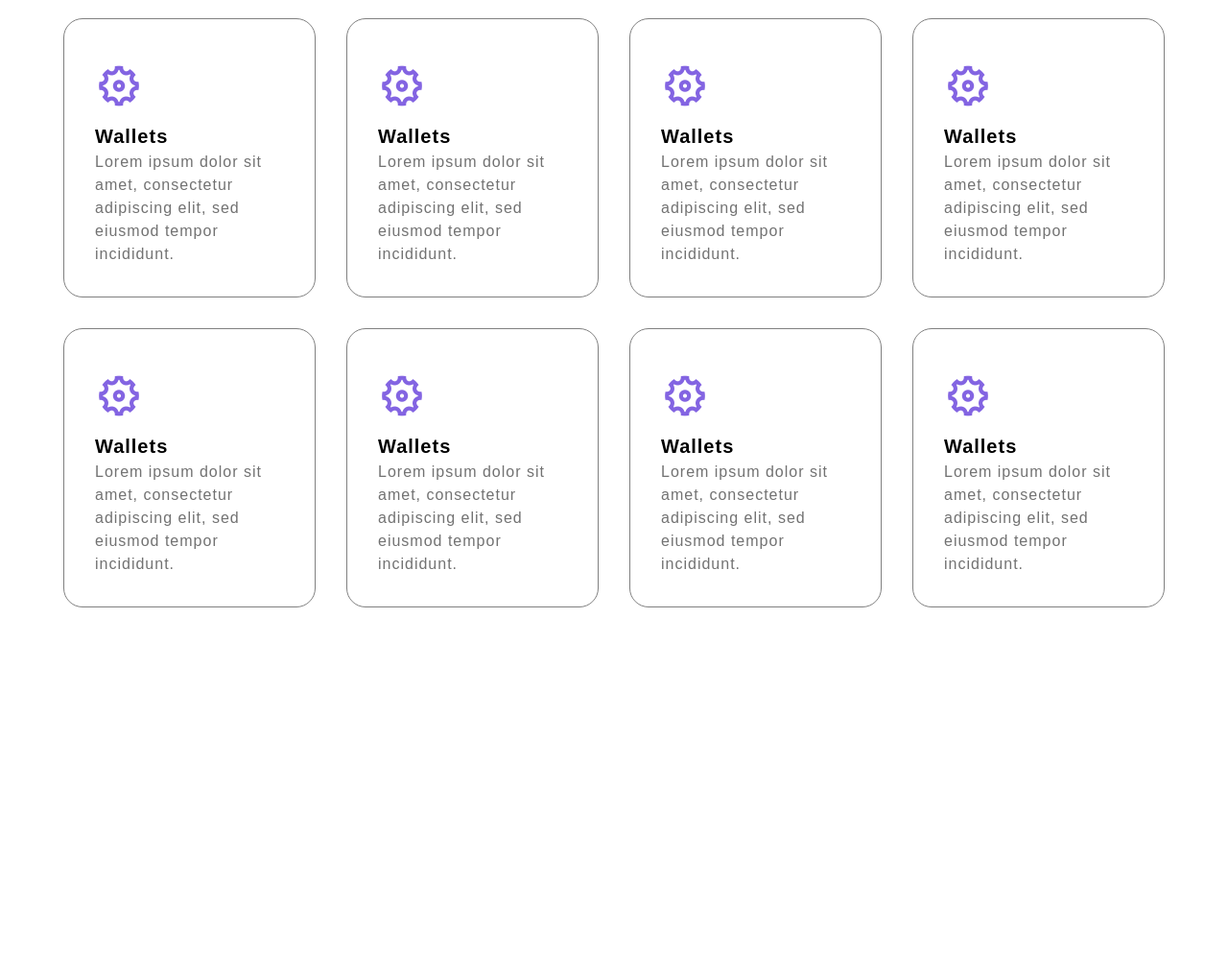
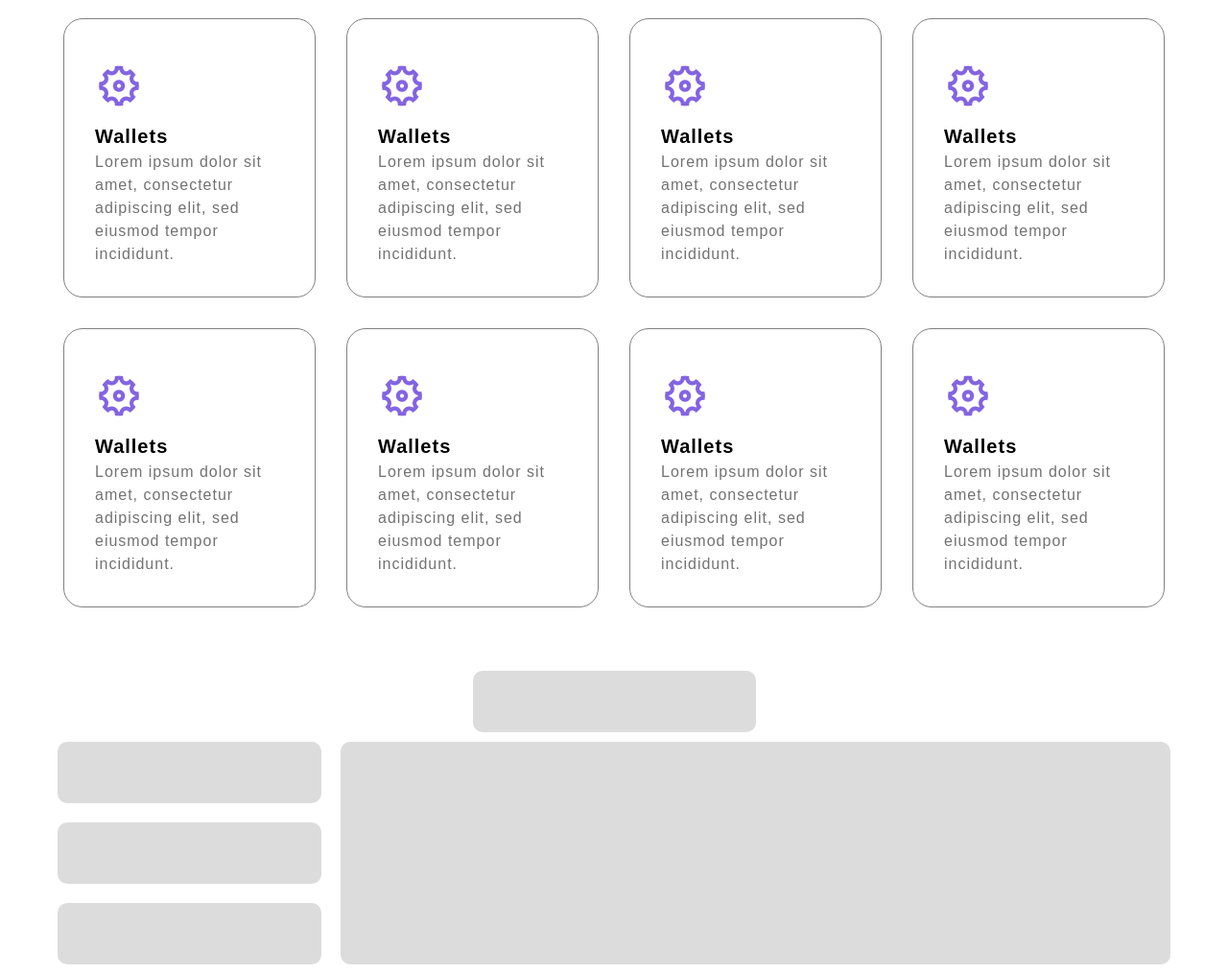
Before and after one commit to rwbn9890/fsd-5-css, a plain HTML site: page 19_CSS_wireframe/index.html in a window 1280 px wide. Shown: the part 589-1604 px from the top of the page at 96% size. Before the commit the page ends 1288 px from the top, so only its background shows below. Drawn offline with nearby package versions, Linux system fonts and the light colour scheme.

Commit message:
navbar and wireframe

```diff
--- a/19_CSS_wireframe/index.html
+++ b/19_CSS_wireframe/index.html
@@ -109,6 +109,31 @@
     </section>
 
 
+    <section>
+        <div class="container">
+            <div class="w-25 p-32 box mx-auto"></div>
+        </div>
+        <div class="container">
+           <div class="d-flex">
+            <div class="w-25">
+                <div class="p-10">
+                    <div class="box p-32"></div>
+                </div>
+                <div class="p-10">
+                    <div class="box p-32"></div>
+                </div>
+                <div class="p-10">
+                    <div class="box p-32"></div>
+                </div>
+            </div>
+            <div class="w-75 p-10">
+                <div class="box h-100"></div>
+            </div>
+           </div>
+        </div>
+    </section>
+
+
 
 </body>
 </html>
--- a/19_CSS_wireframe/style.css
+++ b/19_CSS_wireframe/style.css
@@ -103,11 +103,21 @@
     margin-bottom: 32px;
 }
 
-
+.box{
+    background-color: gainsboro;
+    border-radius: 10px;
+}
+.mx-auto{
+    margin: auto;
+}
 
 .p-16{
     padding: 16px;
 
+}
+
+.p-10{
+    padding: 10px;
 }
 
 .p-32{
@@ -123,8 +133,15 @@
 .w-25{
     width: 25%;
 }
+.w-75{
+    width: 75%;
+}
 
 
+
+.h-100{
+    height: 100%;
+}
 
 
 .img-fluid{
--- /dev/null
+++ b/20_CSS_navbar/navbar.css
@@ -0,0 +1,59 @@
+*{
+    padding: 0;
+    margin: 0;
+    box-sizing: border-box;
+    font-family: sans-serif;
+}
+
+#header{
+box-shadow: rgba(0, 0, 0, 0.16) 0px 1px 4px;
+position: fixed;
+top: 0px;
+left: 0px;
+width: 100%;
+}
+.navbar{
+    max-width: 1320px;
+    margin: auto;
+    display: flex;
+    justify-content: space-between;
+    align-items: center;
+
+}
+
+.container{
+    max-width: 1320px;
+    margin:50px auto;
+    margin-top: 100px;
+    border: 1px solid green;
+    flex-wrap: wrap;
+}
+
+.logo img{
+    object-fit: cover;
+    object-position: center;
+    width:200px;
+     height:70px
+}
+
+.nav{
+    border: 1px solid green;
+    display: flex;
+    gap: 30px;
+    align-items: center;
+}
+
+.nav a{
+    text-decoration: none;
+    color: black;
+    font-weight: 600;
+}
+
+.nav button{
+    padding: 5px 12px;
+    font-weight: 600;
+    background-color: orange;
+    color: white;
+    border-radius: 3px;
+    border: none;
+}
```
Also changed, not shown: 20_CSS_navbar/navbar.html (added, +33 -0 lines), 20_CSS_navbar/brand.jpg (added), 1 other file.
